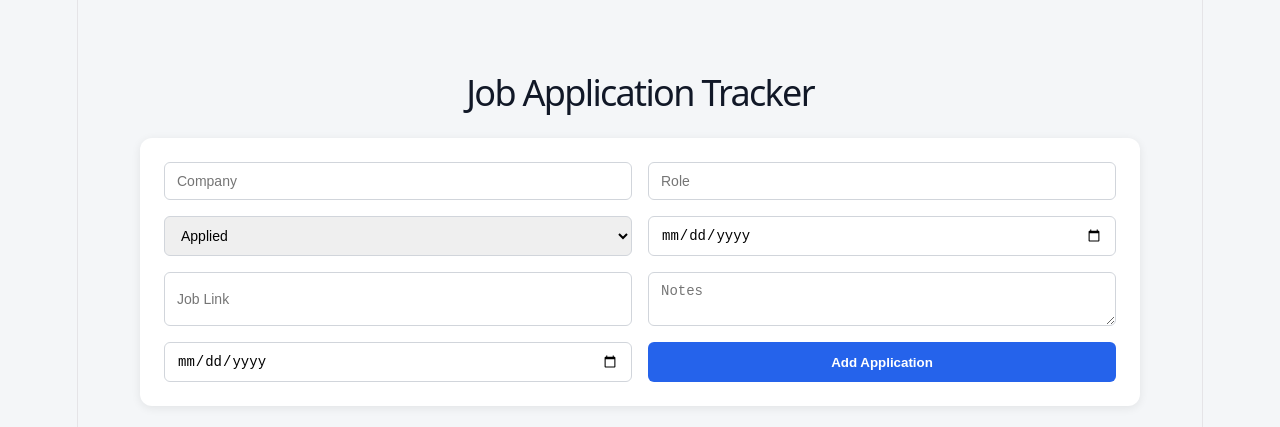
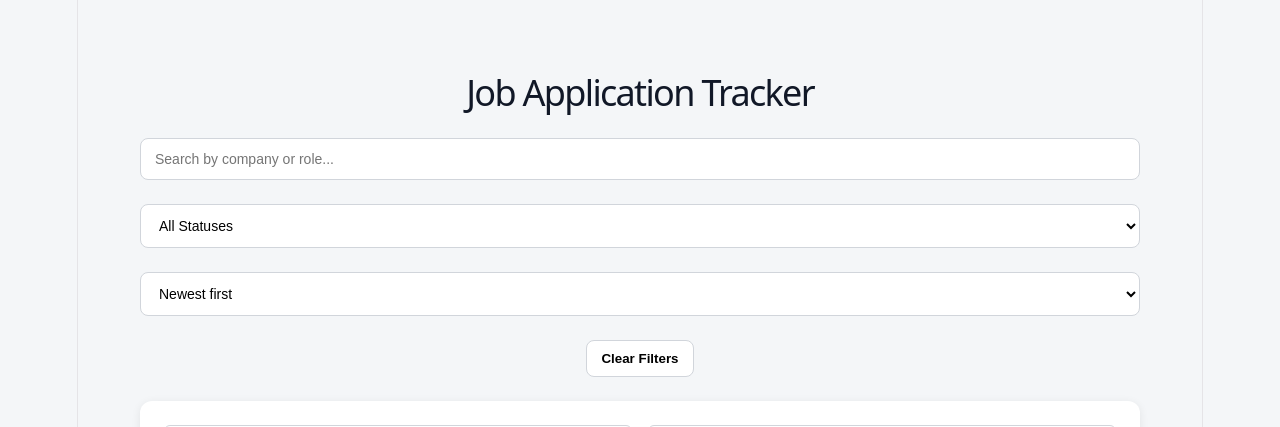
Before and after one commit to komalramani/job-tracker, a React (Vite) app in the folder client/: page / in a window 1280 px wide. Shown: the top 427 px of the page. Built offline with nearby package versions, Linux system fonts and the light colour scheme; no server answers.

Commit message:
Add search filter and sorting to job tracker

```diff
--- a/client/src/App.css
+++ b/client/src/App.css
@@ -214,3 +214,46 @@ body {
     min-height: auto;
   }
 }
+.search-input {
+  width: 100%;
+  padding: 12px 14px;
+  margin-bottom: 24px;
+  border: 1px solid #d1d5db;
+  border-radius: 8px;
+  font-size: 14px;
+  box-sizing: border-box;
+  background: white;
+}
+.status-filter {
+  width: 100%;
+  padding: 12px 14px;
+  margin-bottom: 24px;
+  border: 1px solid #d1d5db;
+  border-radius: 8px;
+  font-size: 14px;
+  background: white;
+  box-sizing: border-box;
+}
+.sort-select {
+  width: 100%;
+  padding: 12px 14px;
+  margin-bottom: 24px;
+  border: 1px solid #d1d5db;
+  border-radius: 8px;
+  font-size: 14px;
+  background: white;
+  box-sizing: border-box;
+}
+.clear-filters-button {
+  margin-bottom: 24px;
+  padding: 10px 14px;
+  border: 1px solid #d1d5db;
+  border-radius: 8px;
+  background: white;
+  cursor: pointer;
+  font-weight: 600;
+}
+
+.clear-filters-button:hover {
+  background: #f3f4f6;
+}
--- a/client/src/App.tsx
+++ b/client/src/App.tsx
@@ -25,6 +25,9 @@ function App() {
   const [isSaving, setIsSaving] = useState(false);
   const [isLoading, setIsLoading] = useState(true);
   const [loadError, setLoadError] = useState(false);
+  const [searchTerm, setSearchTerm] = useState("");
+  const [statusFilter, setStatusFilter] = useState("All");
+  const [sortOrder, setSortOrder] = useState("newest");
 
   useEffect(() => {
   fetch("http://localhost:3001/applications")
@@ -50,6 +53,30 @@ if (!confirmed) return;
     applications.filter((application) => application.id !== id)
   );
 };
+const filteredApplications = applications
+  .filter((application) => {
+    const matchesSearch =
+      application.company.toLowerCase().includes(searchTerm.toLowerCase()) ||
+      application.role.toLowerCase().includes(searchTerm.toLowerCase());
+
+    const matchesStatus =
+      statusFilter === "All" || application.status === statusFilter;
+
+    return matchesSearch && matchesStatus;
+  })
+  .sort((a, b) => {
+    const dateA = a.application_date
+      ? new Date(a.application_date).getTime()
+      : 0;
+
+    const dateB = b.application_date
+      ? new Date(b.application_date).getTime()
+      : 0;
+
+    return sortOrder === "newest"
+      ? dateB - dateA
+      : dateA - dateB;
+  });
   const handleEdit = (application: Application) => {
   setEditingId(application.id);
   setCompany(application.company);
@@ -167,6 +194,43 @@ finally {
   return (
   <div className="app-container">
     <h1>Job Application Tracker</h1>
+    <input
+  className="search-input"
+  type="text"
+  placeholder="Search by company or role..."
+  value={searchTerm}
+  onChange={(event) => setSearchTerm(event.target.value)}
+/>
+<select
+  className="status-filter"
+  value={statusFilter}
+  onChange={(event) => setStatusFilter(event.target.value)}
+>
+  <option value="All">All Statuses</option>
+  <option value="Applied">Applied</option>
+  <option value="Interview">Interview</option>
+  <option value="Offer">Offer</option>
+  <option value="Rejected">Rejected</option>
+</select>
+<select
+  className="sort-select"
+  value={sortOrder}
+  onChange={(event) => setSortOrder(event.target.value)}
+>
+  <option value="newest">Newest first</option>
+  <option value="oldest">Oldest first</option>
+</select>
+<button
+  type="button"
+  className="clear-filters-button"
+  onClick={() => {
+    setSearchTerm("");
+    setStatusFilter("All");
+    setSortOrder("newest");
+  }}
+>
+  Clear Filters
+</button>
       <form className="application-form" onSubmit={handleSubmit}>
         <input
           type="text"
@@ -232,12 +296,21 @@ finally {
 {loadError && (
   <p>Unable to load applications. Please try again.</p>
 )}
-{!isLoading && !loadError && applications.length === 0 && (
+{!isLoading &&
+  !loadError &&
+  searchTerm &&
+  filteredApplications.length === 0 && (
+    <p>No matching applications found.</p>
+  )}
+{!isLoading &&
+  !loadError &&
+  !searchTerm &&
+  applications.length === 0 && (
   <p>No applications yet. Add your first application!</p>
 )}
       <div className="applications-grid">
 
-  {!isLoading && applications.map((application) => (
+{!isLoading && filteredApplications.map((application) => (
 
     <div className="application-card" key={application.id}>
     <h2 className="company-name">{application.company}</h2>
```
